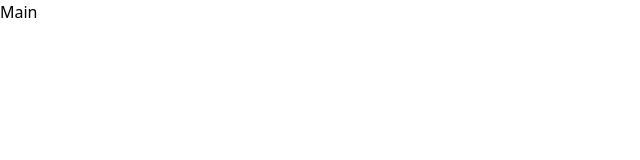
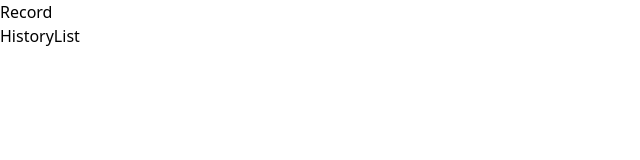
Before and after one commit to kototo522/zinbee-app, a Next.js app: page /main in a window 1280 px wide. Shown: the top 160 px of the page, without its empty margins (0-640 px from the left). Built offline with nearby package versions, Linux system fonts and the light colour scheme.

Commit message:
componentsファイル作成

```diff
--- /dev/null
+++ b/src/componemts/historyList.tsx
@@ -0,0 +1,5 @@
+
+const HistoryList = () => {
+    return <h2>HistoryList</h2>
+  }
+  export default HistoryList
--- /dev/null
+++ b/src/componemts/record.tsx
@@ -0,0 +1,5 @@
+
+const Record = () => {
+  return <h2>Record</h2>
+}
+export default Record
--- a/src/pages/main.tsx
+++ b/src/pages/main.tsx
@@ -1,6 +1,13 @@
 import type { NextPage } from 'next';
+import Record from '@/componemts/record';
+import HistoryList from '@/componemts/historyList';
 
 const Main: NextPage = () => {
-  return <h2>Main</h2>
+  return(
+    <div>
+      <Record/>
+      <HistoryList/>
+    </div>
+  )
 }
 export default Main
```
